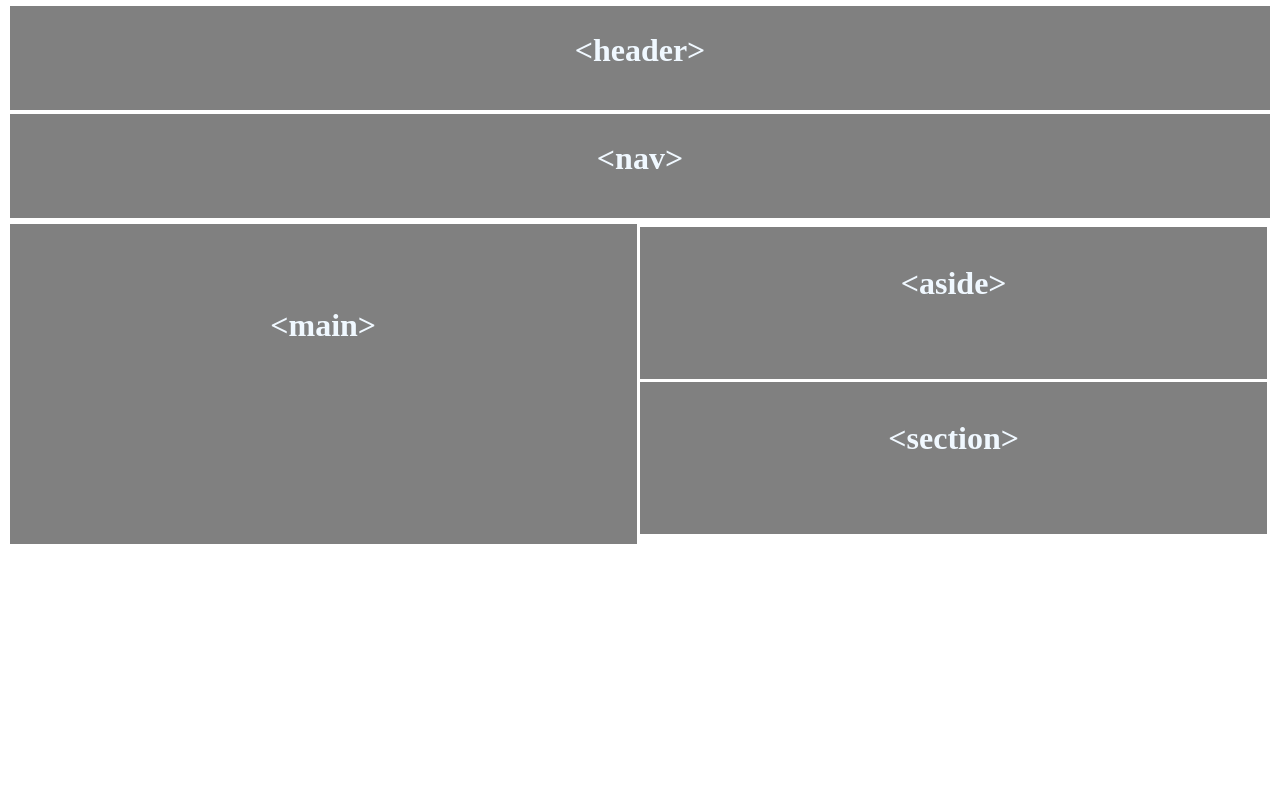
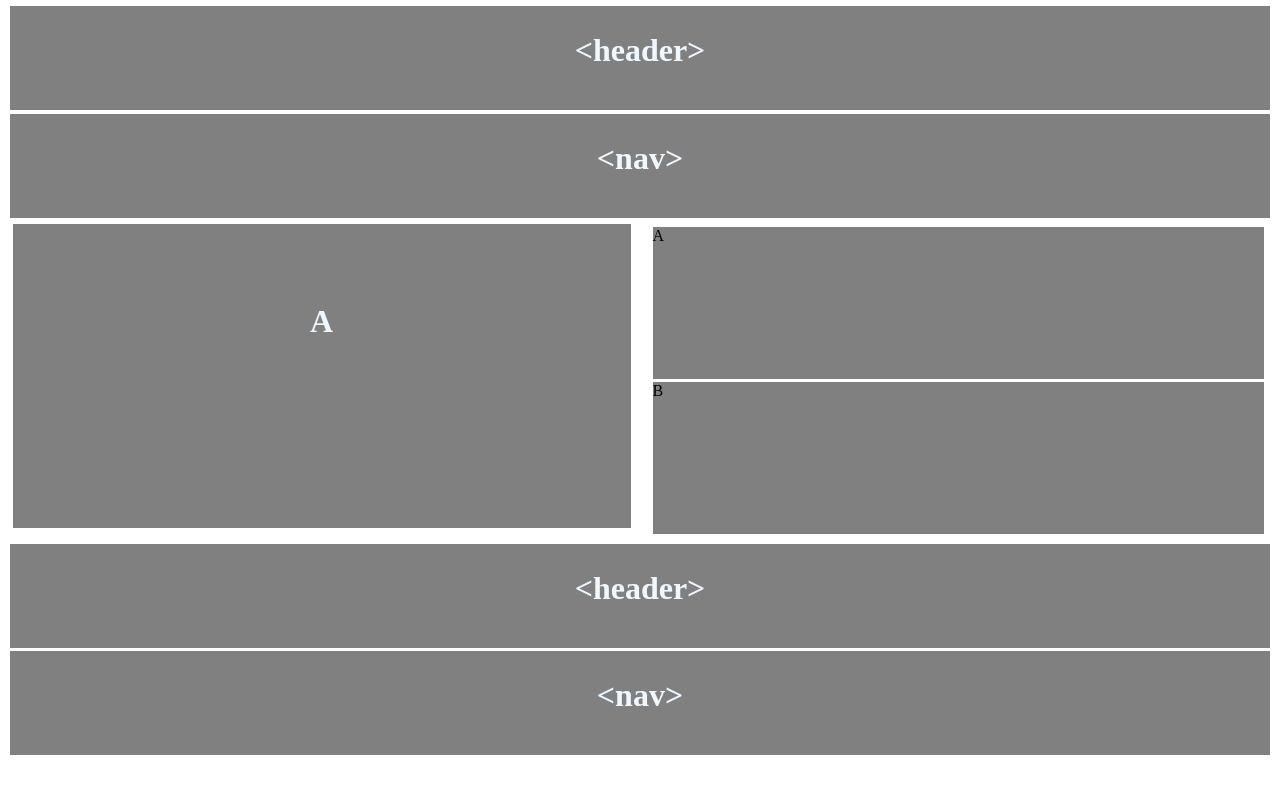
Before and after one commit to UtkarshSingh1923/Web-Dev-By-Anuj-Bhaiya-Assignments, a plain HTML site: page Assignment_6.2/Assignment_6.2.html in a window 1280 px wide. Drawn offline with Linux system fonts and the light colour scheme.

Commit message:
Assinment_6 done with float✔

```diff
--- a/Assignment_6.2/Assignment_6.2.css
+++ b/Assignment_6.2/Assignment_6.2.css
@@ -16,28 +16,31 @@ h1{
 
 }
 .block2{
-    background-color: grey;
-    position:absolute ;
-    height:40vh ;
-    width:49vw ;
+
+
+    height: 40vh;
+
 }
-.block3{
-    float: right;
-    /* background-color: blue; */
+.block21{
+    float:left ;
+    display:inline-block ;
+    width:49% ;
+    height:38vh ;
+    background-color:grey;
 }
-.block3 .block4{
-    background-color: grey;
-    height:19vh ;
-    width:49vw ;
+.block22{
+    float:right ;
+    width:49%;
+    height:38vh ;
+    display:inline-block ;
 
 
 
 }
-.block3 .block5{
-    background-color: grey;
-    height:19vh ;
-    width:49vw ;
-
-
+.block221,.block222{
+    height:50%;
+    width:99%;
+    top: 0;
+    background-color:grey;
 
 }
--- a/Assignment_6.2/Assignment_6.2.html
+++ b/Assignment_6.2/Assignment_6.2.html
@@ -16,17 +16,24 @@
         <h1>&ltnav&gt</h1>
        </div>
     <div class="block2">
-        <h1>&ltmain&gt</h1>
+       <div class="block21">
+         <h1>A</h1>
        </div>
-    <div class="block3">
-        <div class="block4">
-          <h1>&ltaside&gt</h1>
-        </div>
-        <div class="block5">
-            <h1>&ltsection&gt</h1>
-        </div>
+       <div class="block22">
+          <div class="block221">
+            A
+          </div>
+          <div class="block222">
+            B
+          </div>
        </div>
-
+    </div>
+    <div class="block">
+        <h1>&ltheader&gt</h1>
+    </div>
+    <div class="block">
+        <h1>&ltnav&gt</h1>
+       </div>
 
 
 </body>
```
